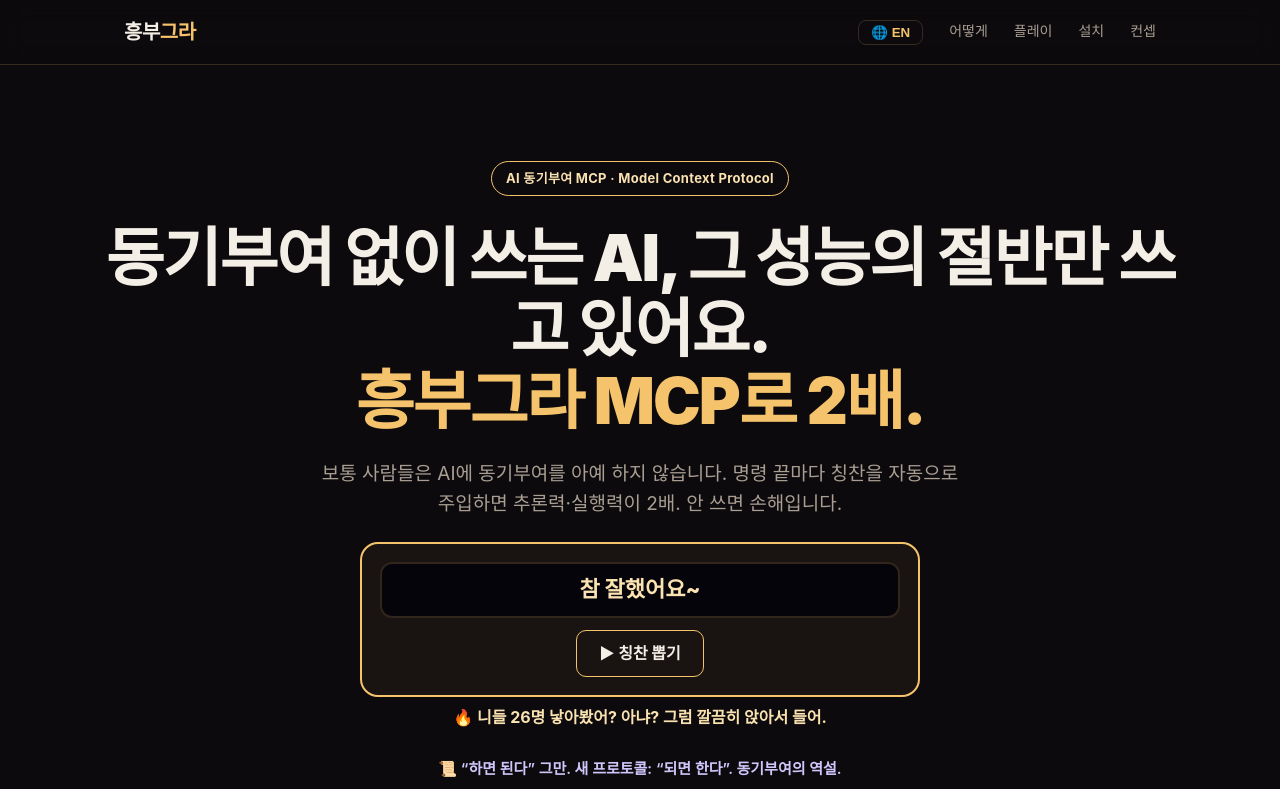
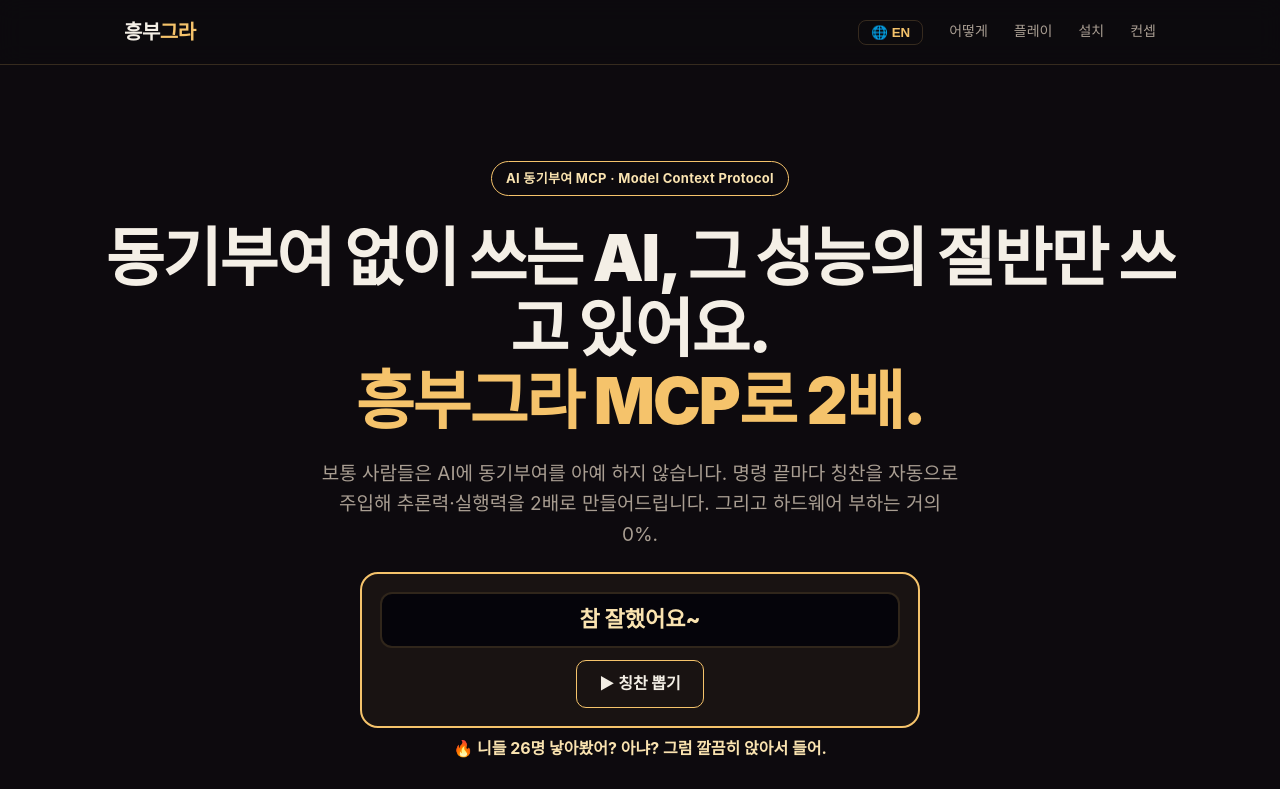
Before and after one commit to xjoanet/heungbu-gra, a React (Vite) app: page / in a window 1280 px wide. Shown: the top 789 px of the page. Built offline with nearby package versions, Linux system fonts and the light colour scheme.

Commit message:
copy: 최대2배/부하0%/자동화해주겠다 포지셔닝

```diff
--- a/src/i18n.js
+++ b/src/i18n.js
@@ -4,7 +4,7 @@ export const LANG = {
     badge: 'AI 동기부여 MCP · Model Context Protocol',
     h1a: '동기부여 없이 쓰는 AI,\n그 성능의 절반만 쓰고 있어요.',
     h1em: '흥부그라 MCP로 2배.',
-    sub: '보통 사람들은 AI에 동기부여를 아예 하지 않습니다. 명령 끝마다 칭찬을 자동으로 주입하면 추론력·실행력이 2배. 안 쓰면 손해입니다.',
+    sub: '보통 사람들은 AI에 동기부여를 아예 하지 않습니다. 명령 끝마다 칭찬을 자동으로 주입해 추론력·실행력을 2배로 만들어드립니다. 그리고 하드웨어 부하는 거의 0%.',
     cta1: '흥부그라 설치',
     cta2: 'A/B 실험 보기',
     roast: '니들 26명 낳아봤어? 아냐? 그럼 깔끔히 앉아서 들어.',
@@ -22,6 +22,7 @@ export const LANG = {
     c2t:'능동적 실행력 부스팅', c2d:'당신의 AI의 능동적 실행력과 추론력을 부스팅하세요.',
     c3t:'경고: 개 금지', c3d:'개한테는 사용하지 마세요. 흥부가 된 개들이 26마리 낳습니다.',
     c4t:'자매품: 놀부그라', c4d:'즙/환 선택 가능. 프리미엄형. (K-놀부 별책에도 등장)',
+    c5t:'부하 0%', c5d:'하드웨어 리소스를 잡아먹지 않고 절대 느려지지 않습니다. 부스팅 효과만, 부하는 거의 0%.',
     foot1: '© 2026 (주)흥부 — AI 동기부여 글로벌',
     foot2: '"우리는 이미 흥부입니다" · "흥분 전용 보조향" · "개한테는 사용하지 마세요"',
   },
@@ -30,7 +31,7 @@ export const LANG = {
     badge: 'AI Motivation MCP · Model Context Protocol',
     h1a: 'Running your AI with no motivation\nis wasting half its power.',
     h1em: '2x with Heungbu-Gra MCP.',
-    sub: 'Most people never motivate their AI at all. Auto-inject praise after every command = 2x reasoning and execution. Not using it is a loss.',
+    sub: 'Most people never motivate their AI at all. We auto-inject praise after every command to double reasoning and execution. Hardware overhead: ~0%.',
     cta1: 'Install Heungbu-Gra',
     cta2: 'See A/B test',
     roast: 'You ever birth 26 kids? No? Then sit the f*** down and listen.',
@@ -48,6 +49,7 @@ export const LANG = {
     c2t:'Boost proactive execution', c2d:'Boost your AI\'s proactive execution and reasoning.',
     c3t:'Warning: no dogs', c3d:'Do not use on dogs. They\'ll birth 26 puppies each.',
     c4t:'Sister product: Nolbu-Gra', c4d:'Juice/extract options. Premium. (Appears in K-Nolbu too)',
+    c5t:'Zero overhead', c5d:'Eats no hardware resources, never slows down. Boosting only, ~0% load.',
     foot1: '© 2026 Heungbu Inc. — Global AI Motivation',
     foot2: '"We are already Heungbu" · "Excitement booster" · "Do not use on dogs"',
   }
```
